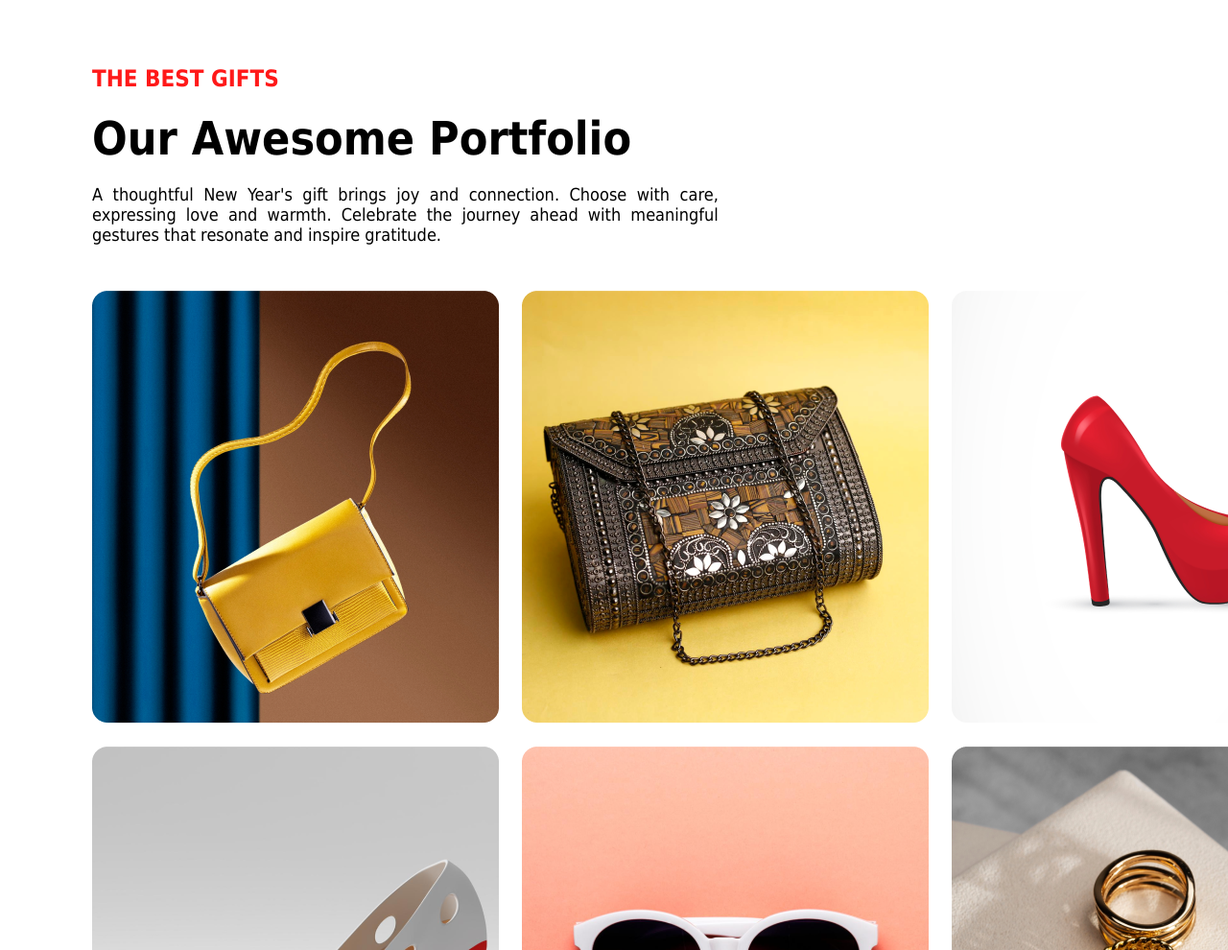
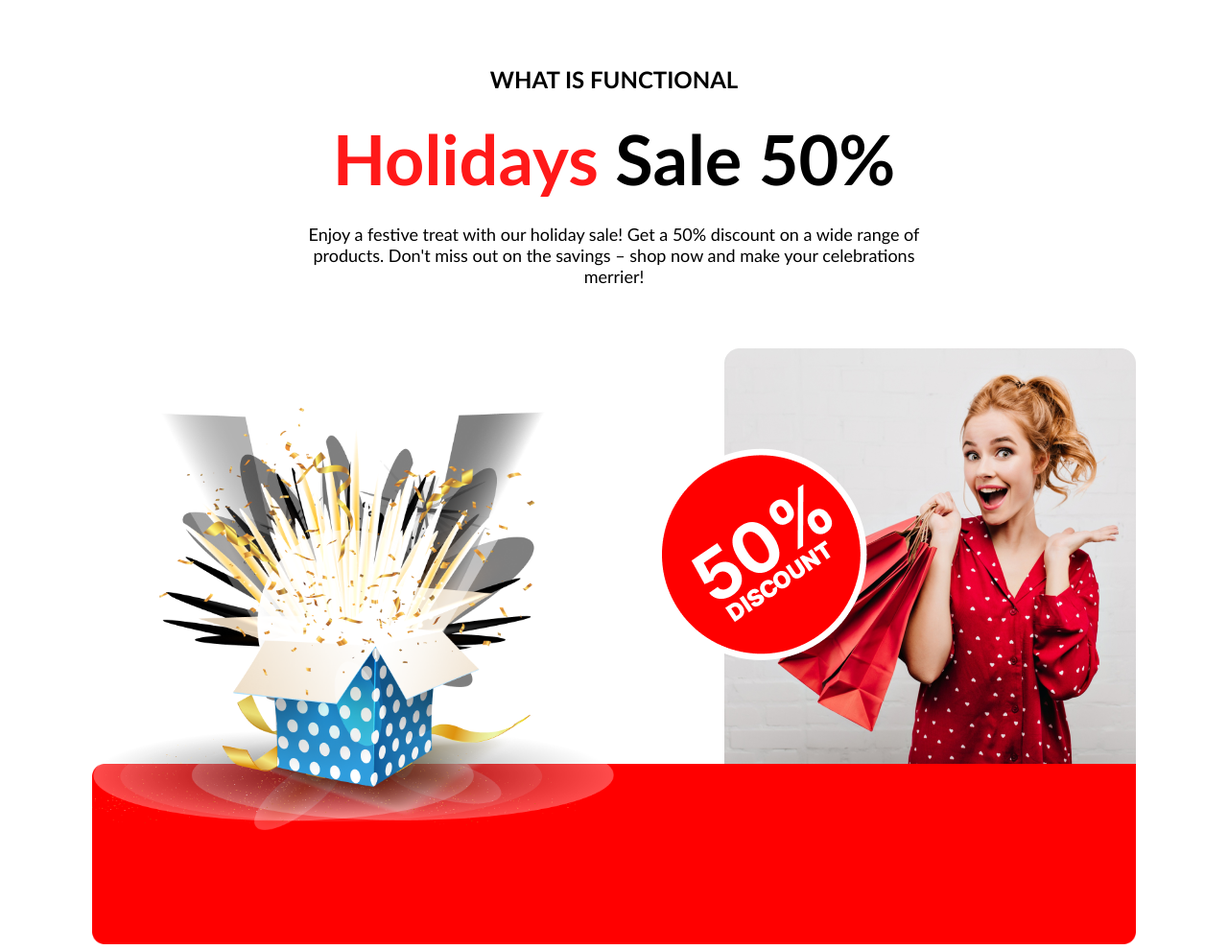
Before and after one commit to yeasinbinali/new-year-new-mission, a plain HTML site: page index.html in a window 1280 px wide. Shown: the part 3040-4030 px from the top of the page at 96% size. Drawn offline with Linux system fonts and the light colour scheme.

Commit message:
holiday-sale-discount-container-added

```diff
--- a/index.html
+++ b/index.html
@@ -5,6 +5,8 @@
     <meta charset="UTF-8">
     <meta name="viewport" content="width=device-width, initial-scale=1.0">
     <title>Happy New Year - 2024</title>
+    <!-- favicon -->
+    <link rel="shortcut icon" href="resources/favicon2024.jpg" type="image/x-icon">
     <!-- font awesome icon -->
     <link rel="stylesheet" href="https://cdnjs.cloudflare.com/ajax/libs/font-awesome/4.7.0/css/font-awesome.min.css">
     <!-- style css link -->
@@ -72,6 +74,19 @@
                 <p class="year-description">2024 begins with hope, dreams, and endless possibilities. Embrace change,
                     thrive, and create lasting memories.</p>
                 <img class="happy-new-year-image" src="./resources/Group 96.png" alt="happy-new-year-image">
+            </div>
+        </section>
+
+        <!-- holiday sale discount section -->
+        <section class="holiday-sale-container">
+            <h5 class="holiday-sale-title">WHAT IS FUNCTIONAL</h5>
+            <h1 class="discount-title"><span class="holidays-span">Holidays</span> Sale 50%</h1>
+            <p class="holiday-sale-description">Enjoy a festive treat with our holiday sale! Get a 50% discount on a wide range of products. Don't miss out on the savings – shop now and make your celebrations merrier!</p>
+            <div class="discount-container">
+                <div class="girl-image"><img src="./resources/Rectangle 1.png" alt="girl"></div>
+                <img class="border-image" src="./resources/Rectangle 2.png" alt="border">
+                <img class="discount-image" src="./resources/discount.png" alt="discount">
+                <img class="gift-box-image" src="./resources/giftbox.png" alt="giftbox">
             </div>
         </section>
 
--- a/styles/styles.css
+++ b/styles/styles.css
@@ -197,6 +197,62 @@ main {
     text-align: justify;
 }
 
+/* holiday sale discount style */
+
+.holiday-sale-container {
+    font-family: 'Trebuchet MS', 'Lucida Sans Unicode', 'Lucida Grande', 'Lucida Sans', Arial, sans-serif;
+    margin-bottom: 120px;
+}
+
+.holiday-sale-title {
+    font-size: 24px;
+    text-transform: uppercase;
+    text-align: center;
+}
+
+.discount-title {
+    font-size: 72px;
+    text-align: center;
+    padding: 25px 0;
+}
+
+.holidays-span {
+    color: rgb(255, 25, 25);
+}
+
+.holiday-sale-description {
+    width: 60%;
+    font-size: 18px;
+    text-align: center;
+    margin: 0 auto 64px;
+}
+
+.discount-container {
+    position: relative;
+}
+
+.girl-image {
+    margin-bottom: -3px;
+    text-align: right;
+}
+
+.border-image {
+    width: 100%;
+}
+
+.discount-image {
+    position: absolute;
+    top: 10%;
+    left: 50%;
+}
+
+.gift-box-image {
+    position: absolute;
+    width: 50%;
+    top: 10%;
+    left: 0;
+}
+
 /* best gift style */
 
 .best-gift-container {
```
Also changed, not shown: resources/discount.png (renamed from resources/Group 44.png), resources/favicon2024.jpg (added), resources/giftbox.png (renamed from resources/Group 75.png).
